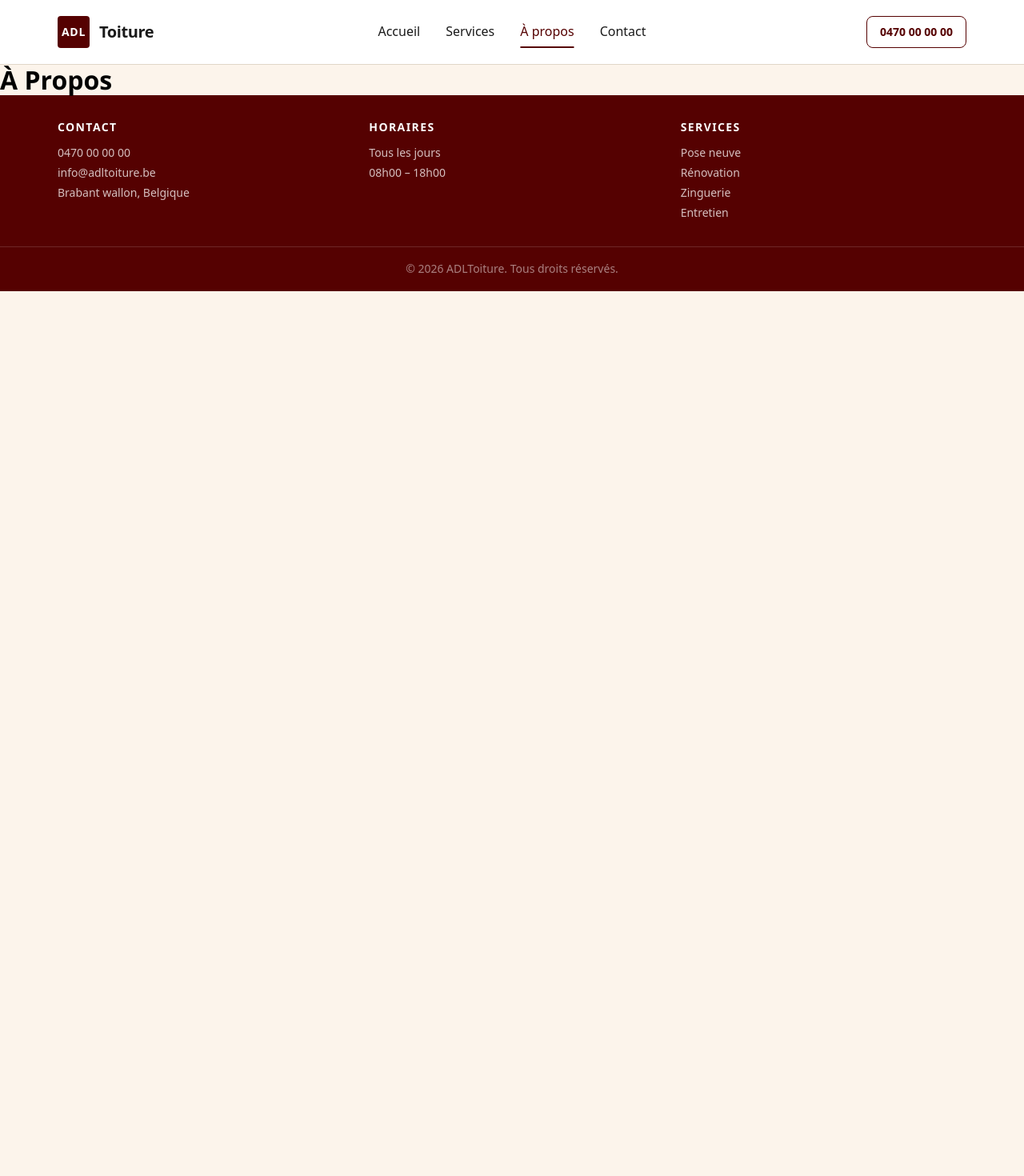
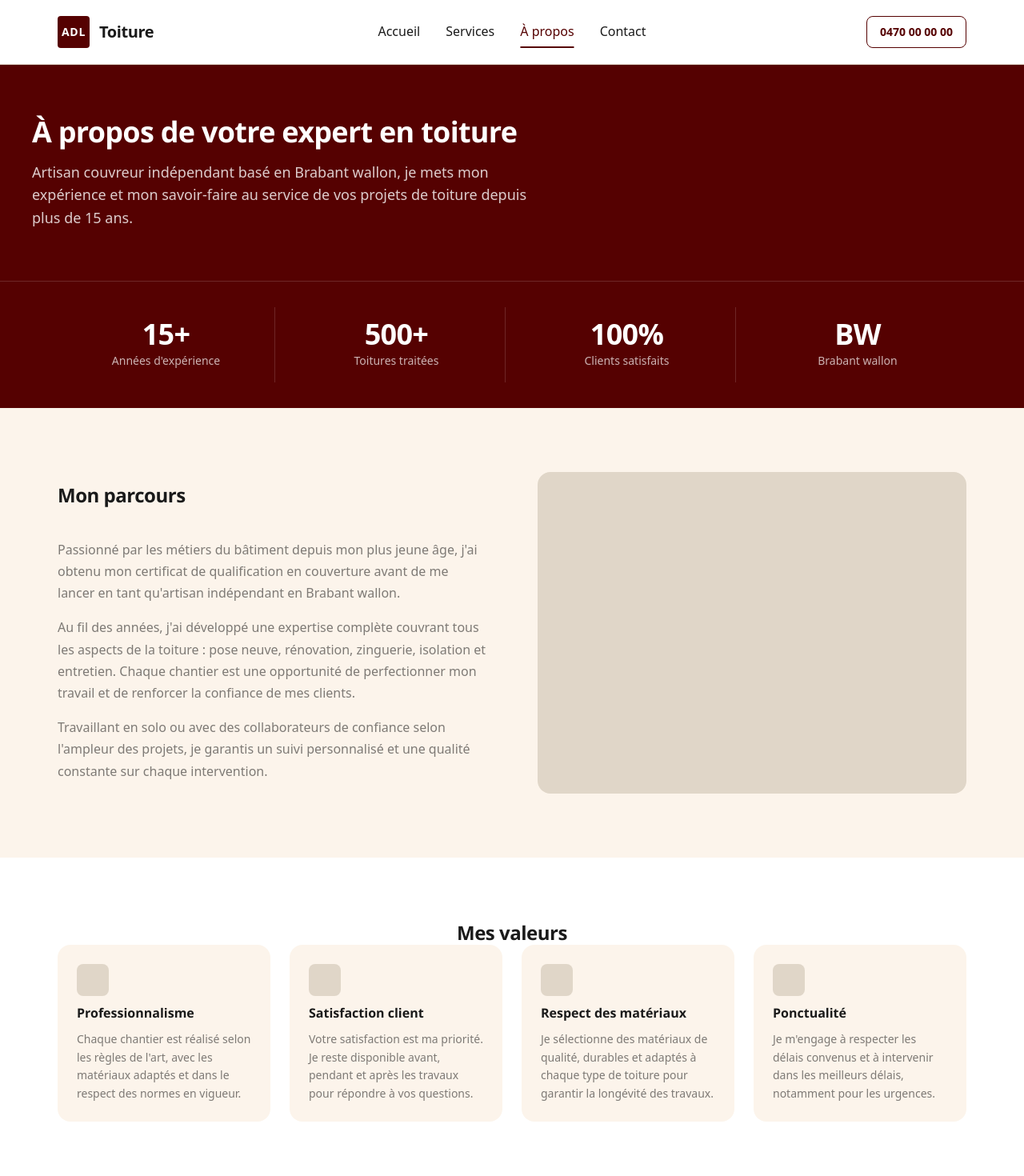
Before and after one commit to MyriamMI/ADLToiture, a React (Vite) app: page /about in a window 1280 px wide. Shown: the top 1470 px of the page at 80% size. Before the commit the page ends 800 px from the top, so only its background shows below. Built offline with nearby package versions, Linux system fonts and the light colour scheme.

Commit message:
feat: build about page

```diff
--- /dev/null
+++ b/src/pages/AboutPage.css
@@ -0,0 +1,228 @@
+/* ── Hero ── */
+.about-page__hero {
+  background-color: var(--color-primary);
+  padding: var(--space-16) var(--space-8);
+}
+
+.about-page__hero-container {
+  max-width: var(--container-max);
+  margin: 0 auto;
+  display: flex;
+  flex-direction: column;
+  gap: var(--space-4);
+}
+
+.about-page__hero-title {
+  font-size: var(--text-4xl);
+  font-weight: 700;
+  color: var(--color-white);
+  letter-spacing: -0.02em;
+  line-height: 1.1;
+}
+
+.about-page__hero-subtitle {
+  font-size: var(--text-lg);
+  color: rgba(255, 255, 255, 0.8);
+  max-width: 620px;
+  line-height: 1.6;
+}
+
+/* ── Shared ── */
+.about-page__container {
+  max-width: var(--container-max);
+  margin: 0 auto;
+  padding: 0 var(--space-8);
+}
+
+.about-page__section-title {
+  font-size: var(--text-2xl);
+  font-weight: 700;
+  color: var(--color-text);
+  letter-spacing: -0.02em;
+  margin-bottom: var(--space-6);
+}
+
+.about-page__section-title--center {
+  text-align: center;
+  margin-bottom: var(--space-10);
+}
+
+.about-page__text {
+  font-size: var(--text-base);
+  color: var(--color-text-muted);
+  line-height: 1.7;
+}
+
+/* ── Stats bar ── */
+.about-page__stats {
+  background-color: var(--color-primary);
+  border-top: 1px solid rgba(255, 255, 255, 0.15);
+  padding: var(--space-8) 0;
+}
+
+.about-page__stats-grid {
+  display: grid;
+  grid-template-columns: repeat(4, 1fr);
+  gap: var(--space-4);
+  text-align: center;
+}
+
+.stat-item {
+  display: flex;
+  flex-direction: column;
+  align-items: center;
+  gap: var(--space-1);
+  padding: var(--space-4);
+  border-right: 1px solid rgba(255, 255, 255, 0.15);
+}
+
+.stat-item:last-child {
+  border-right: none;
+}
+
+.stat-item__value {
+  font-size: var(--text-4xl);
+  font-weight: 700;
+  color: var(--color-white);
+  line-height: 1;
+  letter-spacing: -0.02em;
+}
+
+.stat-item__label {
+  font-size: var(--text-sm);
+  color: rgba(255, 255, 255, 0.7);
+}
+
+/* ── Parcours ── */
+.about-page__parcours {
+  background-color: var(--color-cream);
+  padding: var(--space-20) 0;
+}
+
+.about-page__two-col {
+  display: grid;
+  grid-template-columns: 1fr 1fr;
+  align-items: center;
+  gap: var(--space-16);
+}
+
+.about-page__parcours-content {
+  display: flex;
+  flex-direction: column;
+  gap: var(--space-4);
+}
+
+.about-page__parcours-image {
+  display: flex;
+  align-items: center;
+  justify-content: center;
+}
+
+.about-page__image-placeholder {
+  width: 100%;
+  aspect-ratio: 4 / 3;
+  background-color: var(--color-border);
+  border-radius: var(--radius-lg);
+}
+
+/* ── Values ── */
+.about-page__values {
+  background-color: var(--color-white);
+  padding: var(--space-20) 0;
+}
+
+.about-page__values-grid {
+  display: grid;
+  grid-template-columns: repeat(4, 1fr);
+  gap: var(--space-6);
+}
+
+.value-card {
+  display: flex;
+  flex-direction: column;
+  gap: var(--space-3);
+  padding: var(--space-6);
+  background-color: var(--color-cream);
+  border-radius: var(--radius-lg);
+}
+
+.value-card__icon {
+  width: 40px;
+  height: 40px;
+  background-color: var(--color-border);
+  border-radius: var(--radius-md);
+  flex-shrink: 0;
+}
+
+.value-card__title {
+  font-size: var(--text-base);
+  font-weight: 700;
+  color: var(--color-text);
+}
+
+.value-card__description {
+  font-size: var(--text-sm);
+  color: var(--color-text-muted);
+  line-height: 1.6;
+}
+
+/* ── Tablet ── */
+@media (max-width: 1024px) {
+  .about-page__hero-title {
+    font-size: var(--text-3xl);
+  }
+
+  .about-page__values-grid {
+    grid-template-columns: repeat(2, 1fr);
+  }
+}
+
+/* ── Mobile ── */
+@media (max-width: 768px) {
+  .about-page__hero {
+    padding: var(--space-12) var(--space-6);
+  }
+
+  .about-page__hero-title {
+    font-size: var(--text-2xl);
+  }
+
+  .about-page__container {
+    padding: 0 var(--space-6);
+  }
+
+  .about-page__stats-grid {
+    grid-template-columns: repeat(2, 1fr);
+  }
+
+  .stat-item:nth-child(2) {
+    border-right: none;
+  }
+
+  .stat-item:nth-child(1),
+  .stat-item:nth-child(2) {
+    border-bottom: 1px solid rgba(255, 255, 255, 0.15);
+  }
+
+  .about-page__parcours,
+  .about-page__values {
+    padding: var(--space-12) 0;
+  }
+
+  .about-page__two-col {
+    grid-template-columns: 1fr;
+    gap: var(--space-8);
+  }
+
+  .about-page__parcours-image {
+    order: -1;
+  }
+
+  .about-page__image-placeholder {
+    aspect-ratio: 16 / 9;
+  }
+
+  .about-page__values-grid {
+    grid-template-columns: 1fr;
+  }
+}
--- a/src/pages/AboutPage.jsx
+++ b/src/pages/AboutPage.jsx
@@ -1,8 +1,110 @@
+import './AboutPage.css'
+
+const stats = [
+  { value: '15+', label: "Années d'expérience" },
+  { value: '500+', label: 'Toitures traitées' },
+  { value: '100%', label: 'Clients satisfaits' },
+  { value: 'BW', label: 'Brabant wallon' },
+]
+
+const values = [
+  {
+    title: 'Professionnalisme',
+    description: "Chaque chantier est réalisé selon les règles de l'art, avec les matériaux adaptés et dans le respect des normes en vigueur.",
+  },
+  {
+    title: 'Satisfaction client',
+    description: "Votre satisfaction est ma priorité. Je reste disponible avant, pendant et après les travaux pour répondre à vos questions.",
+  },
+  {
+    title: 'Respect des matériaux',
+    description: "Je sélectionne des matériaux de qualité, durables et adaptés à chaque type de toiture pour garantir la longévité des travaux.",
+  },
+  {
+    title: 'Ponctualité',
+    description: "Je m'engage à respecter les délais convenus et à intervenir dans les meilleurs délais, notamment pour les urgences.",
+  },
+]
+
 export default function AboutPage() {
   return (
-    <main>
-      <h1>À Propos</h1>
-      {/* TODO */}
+    <main className="about-page">
+
+      {/* Hero header */}
+      <section className="about-page__hero">
+        <div className="about-page__hero-container">
+          <h1 className="about-page__hero-title">
+            À propos de votre expert en toiture
+          </h1>
+          <p className="about-page__hero-subtitle">
+            Artisan couvreur indépendant basé en Brabant wallon, je mets
+            mon expérience et mon savoir-faire au service de vos projets
+            de toiture depuis plus de 15 ans.
+          </p>
+        </div>
+      </section>
+
+      {/* Stats bar */}
+      <section className="about-page__stats">
+        <div className="about-page__container">
+          <div className="about-page__stats-grid">
+            {stats.map((stat) => (
+              <div key={stat.label} className="stat-item">
+                <span className="stat-item__value">{stat.value}</span>
+                <span className="stat-item__label">{stat.label}</span>
+              </div>
+            ))}
+          </div>
+        </div>
+      </section>
+
+      {/* Parcours */}
+      <section className="about-page__parcours">
+        <div className="about-page__container about-page__two-col">
+          <div className="about-page__parcours-content">
+            <h2 className="about-page__section-title">Mon parcours</h2>
+            <p className="about-page__text">
+              Passionné par les métiers du bâtiment depuis mon plus jeune âge,
+              j'ai obtenu mon certificat de qualification en couverture avant
+              de me lancer en tant qu'artisan indépendant en Brabant wallon.
+            </p>
+            <p className="about-page__text">
+              Au fil des années, j'ai développé une expertise complète couvrant
+              tous les aspects de la toiture&nbsp;: pose neuve, rénovation,
+              zinguerie, isolation et entretien. Chaque chantier est une
+              opportunité de perfectionner mon travail et de renforcer la
+              confiance de mes clients.
+            </p>
+            <p className="about-page__text">
+              Travaillant en solo ou avec des collaborateurs de confiance selon
+              l'ampleur des projets, je garantis un suivi personnalisé et une
+              qualité constante sur chaque intervention.
+            </p>
+          </div>
+          <div className="about-page__parcours-image">
+            <div className="about-page__image-placeholder" aria-hidden="true" />
+          </div>
+        </div>
+      </section>
+
+      {/* Valeurs */}
+      <section className="about-page__values">
+        <div className="about-page__container">
+          <h2 className="about-page__section-title about-page__section-title--center">
+            Mes valeurs
+          </h2>
+          <div className="about-page__values-grid">
+            {values.map((value) => (
+              <div key={value.title} className="value-card">
+                <div className="value-card__icon" aria-hidden="true" />
+                <h3 className="value-card__title">{value.title}</h3>
+                <p className="value-card__description">{value.description}</p>
+              </div>
+            ))}
+          </div>
+        </div>
+      </section>
+
     </main>
   )
 }
```
